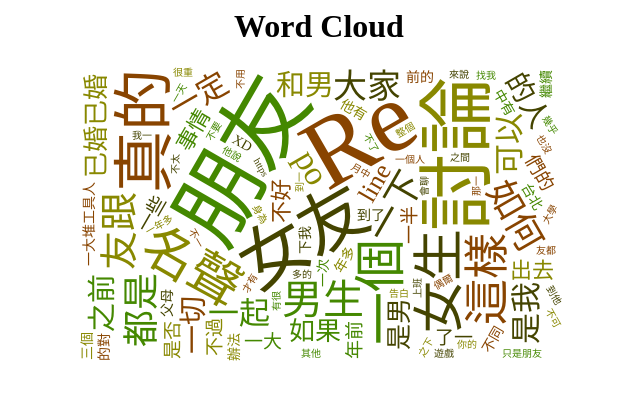
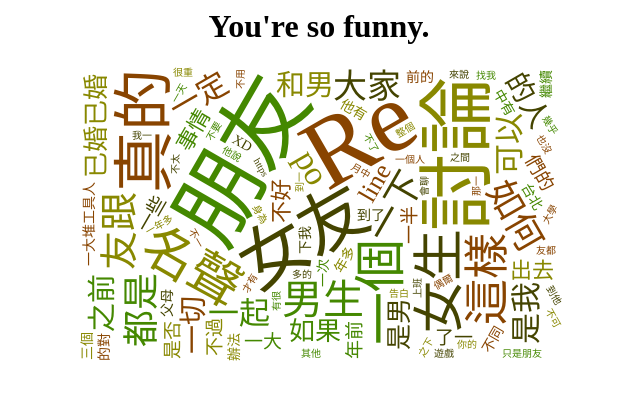
Before and after one commit to avmm9898/TaiwanRailway_and_FreeWifiMap, a plain HTML site: page wordcloud.html in a window 1280 px wide. Shown: the whole page, without its empty margins (321-961 px from the left). Drawn offline with Linux system fonts and the light colour scheme.

Commit message:
upload wordcloud.html v2.1

```diff
--- a/wordcloud.html
+++ b/wordcloud.html
@@ -6,7 +6,7 @@
     <script src="d3.wordcloud.js"></script>
   </head>
 <body style="text-align: center">
-    <h1>Word Cloud</h1>
+    <h1>You're so funny.</h1>
     <div id='wordcloud'></div>
     <script>
     d3.csv("./word_boygirl.txt",
```
